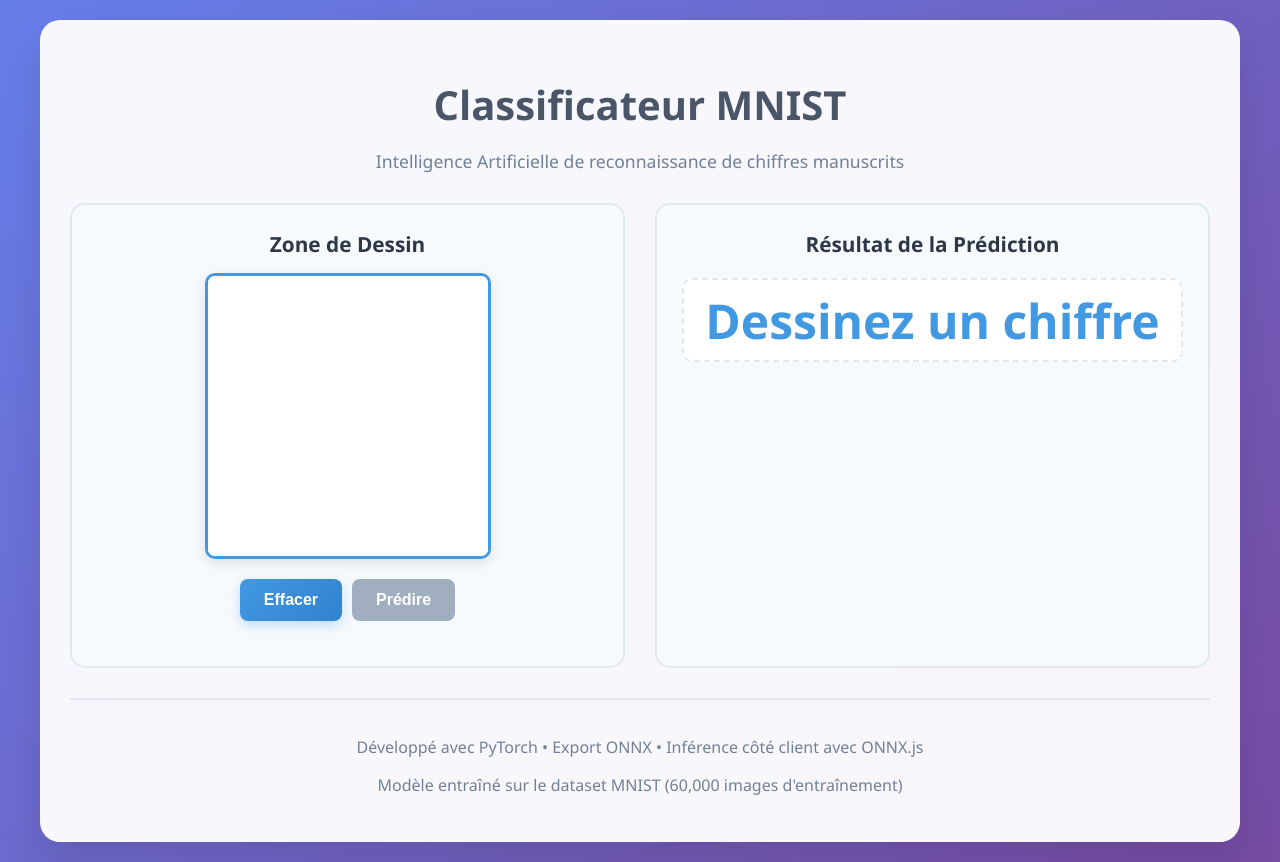
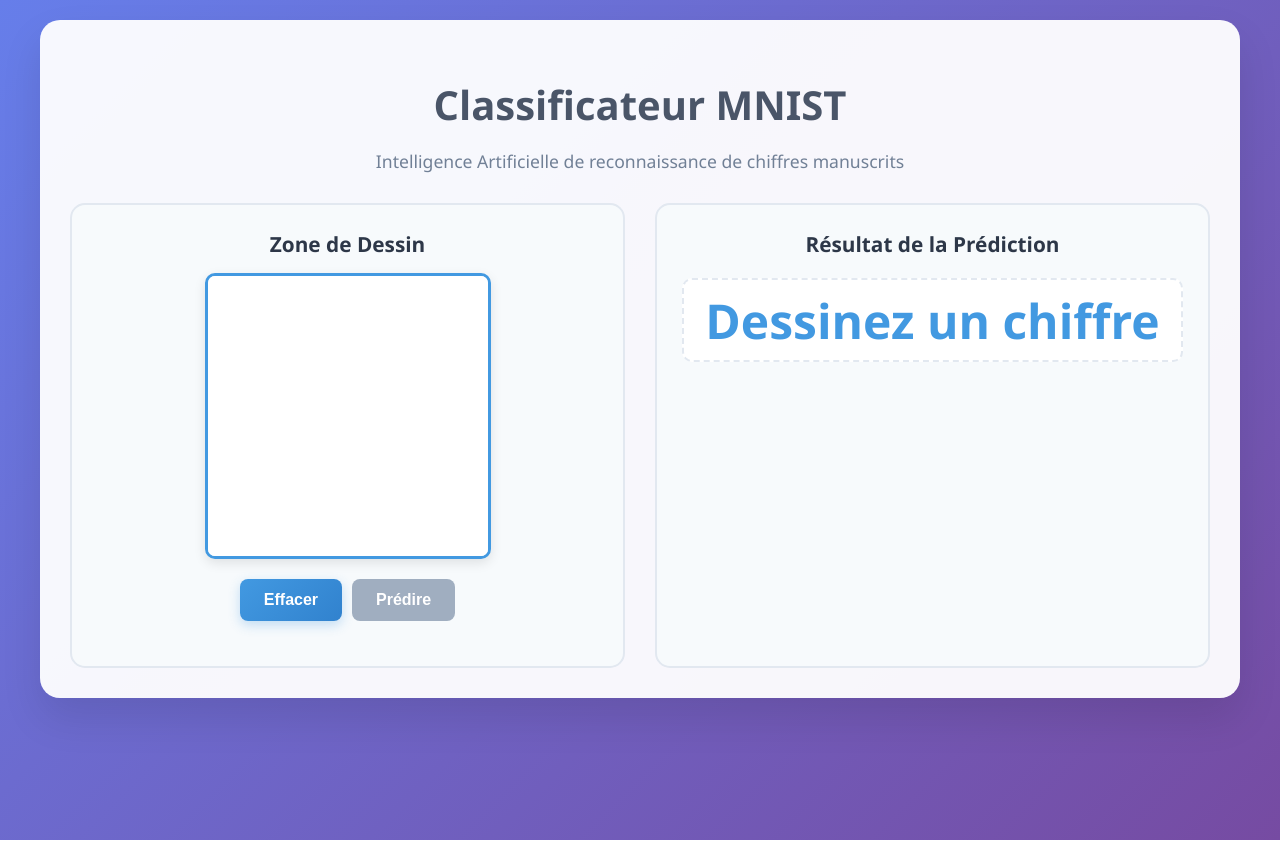
Before and after one commit to RzWilliam/rendu1_ia, a plain HTML site: page index.html in a window 1280 px wide. After the commit the page ends 840 px from the top, so only its background shows below. Drawn offline with Linux system fonts and the light colour scheme.

Commit message:
Remove footer

```diff
--- a/index.html
+++ b/index.html
@@ -185,14 +185,6 @@
             border: 1px solid #fc8181;
         }
 
-        .footer {
-            text-align: center;
-            margin-top: 30px;
-            padding-top: 20px;
-            border-top: 2px solid #e2e8f0;
-            color: #718096;
-        }
-
         @media (max-width: 768px) {
             .main-content {
                 grid-template-columns: 1fr;
@@ -240,11 +232,6 @@
                 </div>
             </div>
         </div>
-
-        <div class="footer">
-            <p>Développé avec PyTorch • Export ONNX • Inférence côté client avec ONNX.js</p>
-            <p>Modèle entraîné sur le dataset MNIST (60,000 images d'entraînement)</p>
-        </div>
     </div>
 
     <script src="https://cdn.jsdelivr.net/npm/onnxruntime-web/dist/ort.min.js"></script>
```
